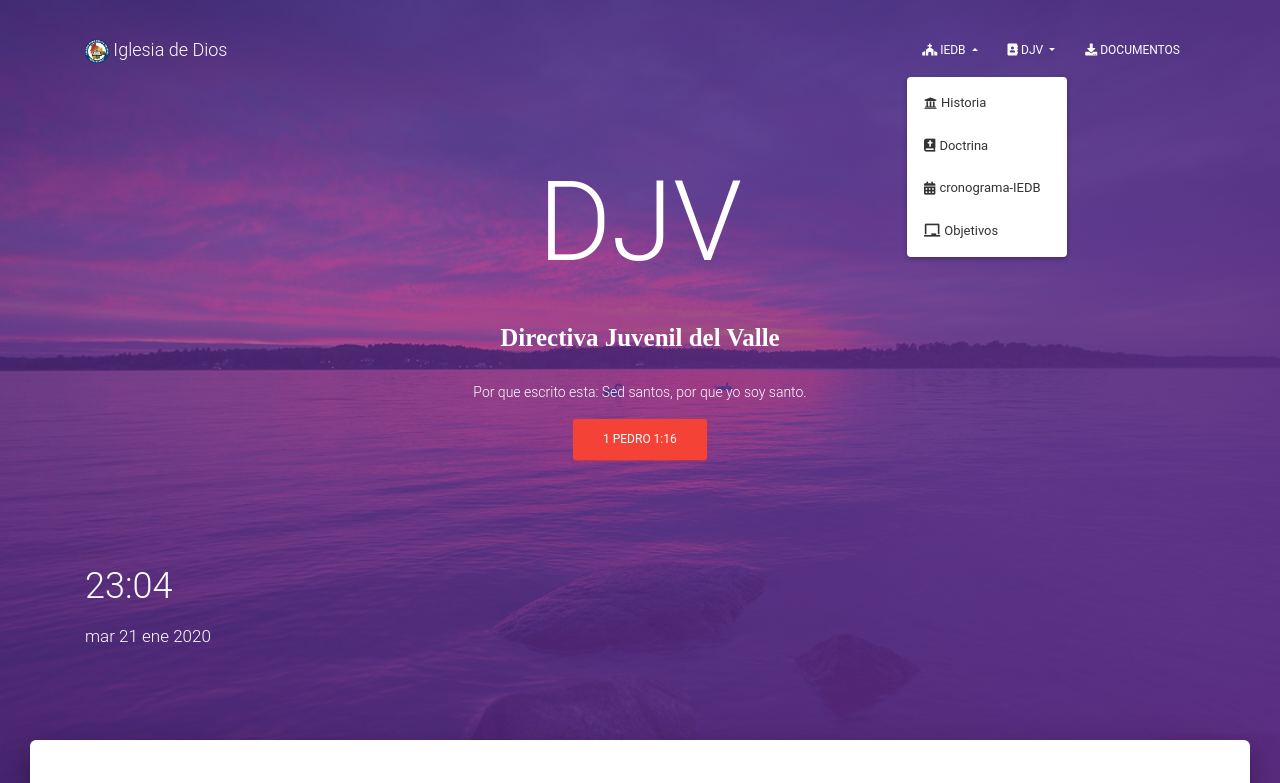
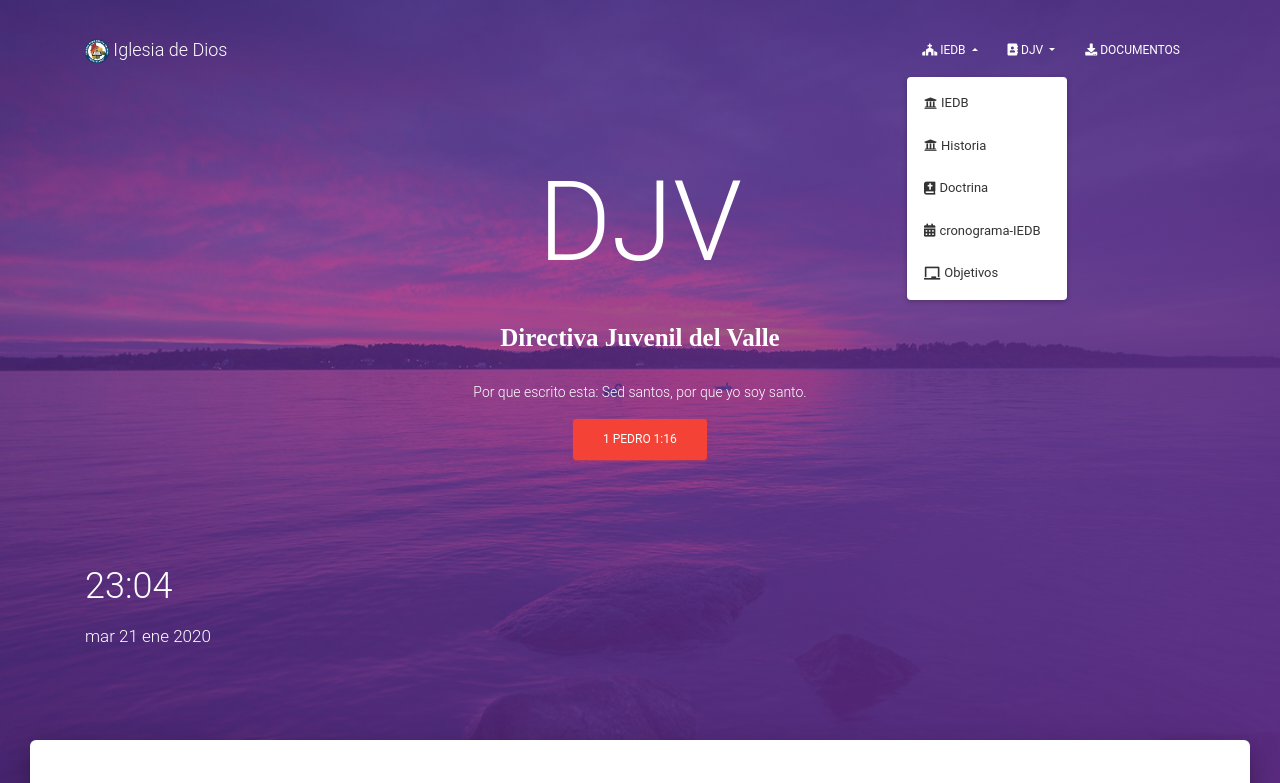
Before and after one commit to rubenpas/IEDB, a plain HTML site: page djv.html in a window 1280 px wide. Both pictures are taken after a click on the link "IEDB". Shown: the top 783 px of the page. Drawn offline with nearby package versions, Linux system fonts and the light colour scheme; files that its build step writes are made by us from their sources.

Commit message:
Add files via upload

```diff
--- a/djv.html
+++ b/djv.html
@@ -42,6 +42,9 @@
               <i class="fas fa-church"></i> IEDB
             </a>
             <div class="dropdown-menu dropdown-with-icons">
+              <a href="index.html" class="dropdown-item">
+                <i class="fas fa-university pr-1"></i> IEDB
+              </a>
               <a href="index.html#historia" class="dropdown-item">
                 <i class="fas fa-university pr-1"></i> Historia
               </a>
```
Also changed, not shown: index.html (+3 -0 lines), img/david.jpg (added), img/lized.jpg (added), img/ruben.png (added), img/saida.jpg (added), img/user1-128x128.jpg.
